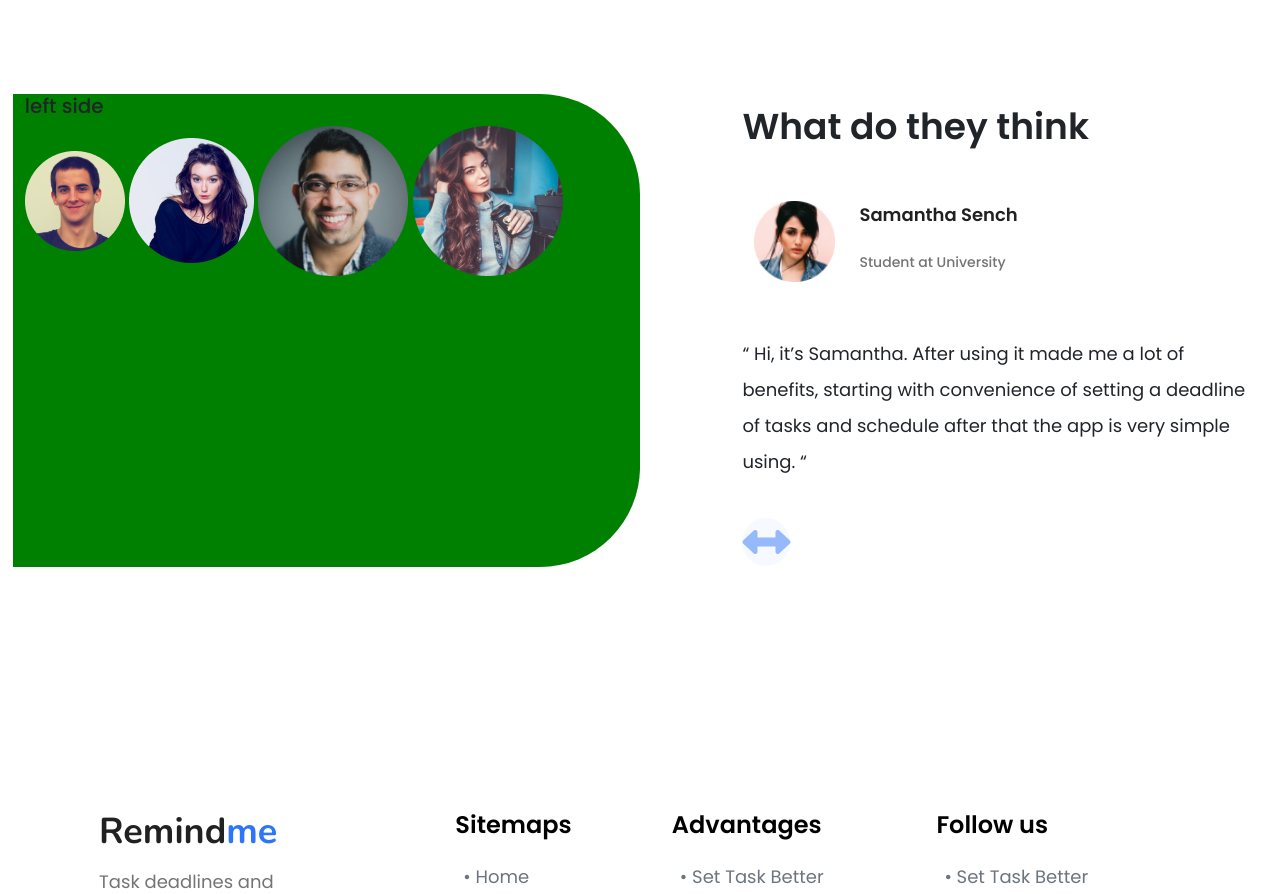
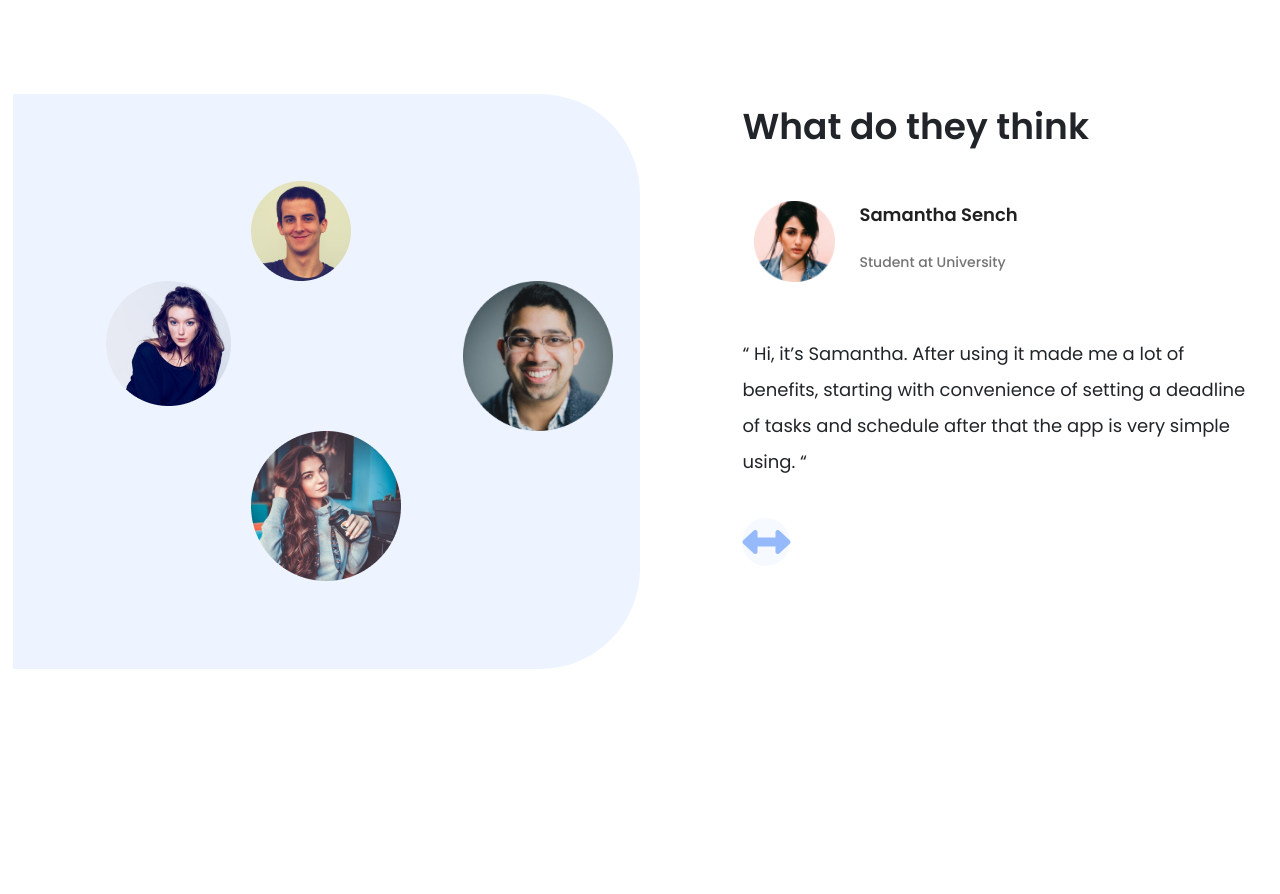
Before and after one commit to blaz-k/figma-test, a plain HTML site: page index.html in a window 1280 px wide. Shown: the part 2833-3727 px from the top of the page. Drawn offline with nearby package versions, Linux system fonts and the light colour scheme.

Commit message:
corrections in testimonials-section, on left side, if media less than 660px, left side not displayed

```diff
--- a/index.html
+++ b/index.html
@@ -189,27 +189,37 @@
       <!--START TESTIMONIAL SECTION-->
       <div id="testimonial-section" class="row">
         <div class="col-md-6 testimonial-left">
-          <h5>left side</h5>
+          <div>
             <img
               src="./public/assets/img/r-1.png"
-            class="img-fluid"
+              class="img-fluid ph-1"
               style="max-width: 100px; max-height: 100px"
             />
+          </div>
+          <div class="row">
+            <div class="col">
               <img
                 src="./public/assets/img/r-2.png"
-            class="img-fluid"
+                class="img-fluid ph-2"
                 style="max-width: 125px; max-height: 125px"
               />
+            </div>
+            <div class="col">
               <img
                 src="./public/assets/img/r-3.png"
-            class="img-fluid"
+                class="img-fluid ph-3"
                 style="max-width: 150px; max-height: 150px"
               />
+            </div>
+          </div>
+          <div class="crtice"></div>
+          <div>
             <img
               src="./public/assets/img/r-4.png"
-            class="img-fluid"
+              class="img-fluid ph-4"
               style="max-width: 200px; max-height: 200px"
             />
+          </div>
         </div>
         <div class="col-md-6 testimonial-right">
           <h2>What do they think</h2>
--- a/public/assets/css/my.css
+++ b/public/assets/css/my.css
@@ -144,6 +144,12 @@ body {
     padding-right: 25px;
     padding-left: 25px;
     padding-top: 2%;
+  }
+}
+
+@media only screen and (max-width: 660px) {
+  .testimonial-left {
+    display: none;
   }
 }
 
@@ -315,9 +321,36 @@ body {
 }
 
 .testimonial-left {
-  background: green;
+  background: #eef4ff;
   border-radius: 0px 100px 100px 0px;
+  padding-top: 7%;
+  padding-bottom: 7%;
+  padding-right: 4%;
 }
+.ph-1 {
+  margin-left: 40%;
+}
+.ph-2 {
+  margin-left: 30%;
+}
+.ph-3 {
+  margin-left: 53%;
+}
+.ph-4 {
+  margin-left: 40%;
+}
+
+/* KAKO POZICIONIRATI MED SLIKAMI DA BO OSTALO ISTO KO ZMANJSAS*/
+/*
+.crtice {
+  border: 2.5px dashed #2d76f9;
+  border-radius: 50px;
+  position: absolute;
+  width: 28%;
+  height: 28%;
+  left: 12%;
+  top: 376%;
+}*/
 
 .testimonial-right h4 {
   margin-top: 5%;
```
Lines whose indentation alone changed are shown as unchanged.
